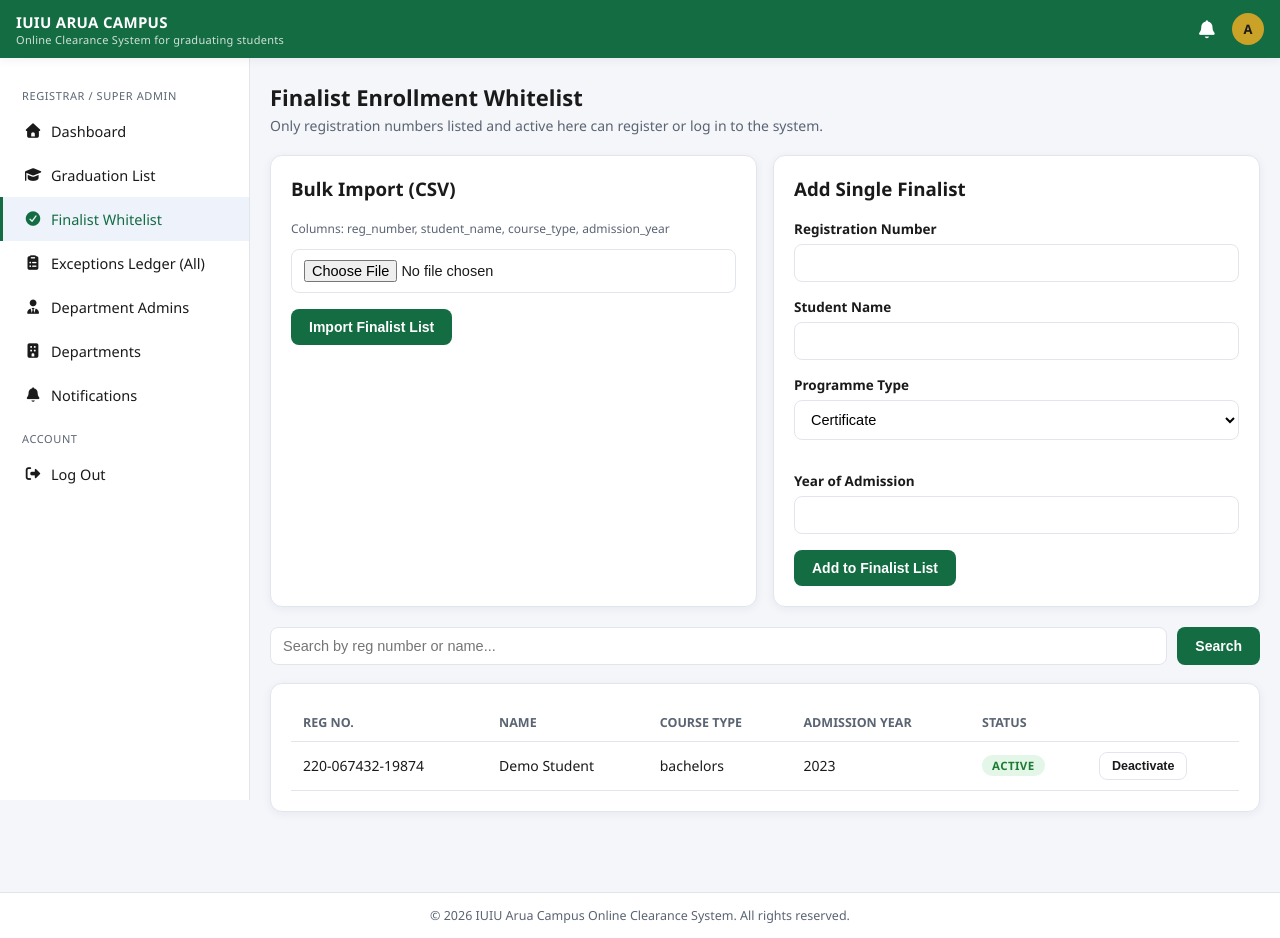
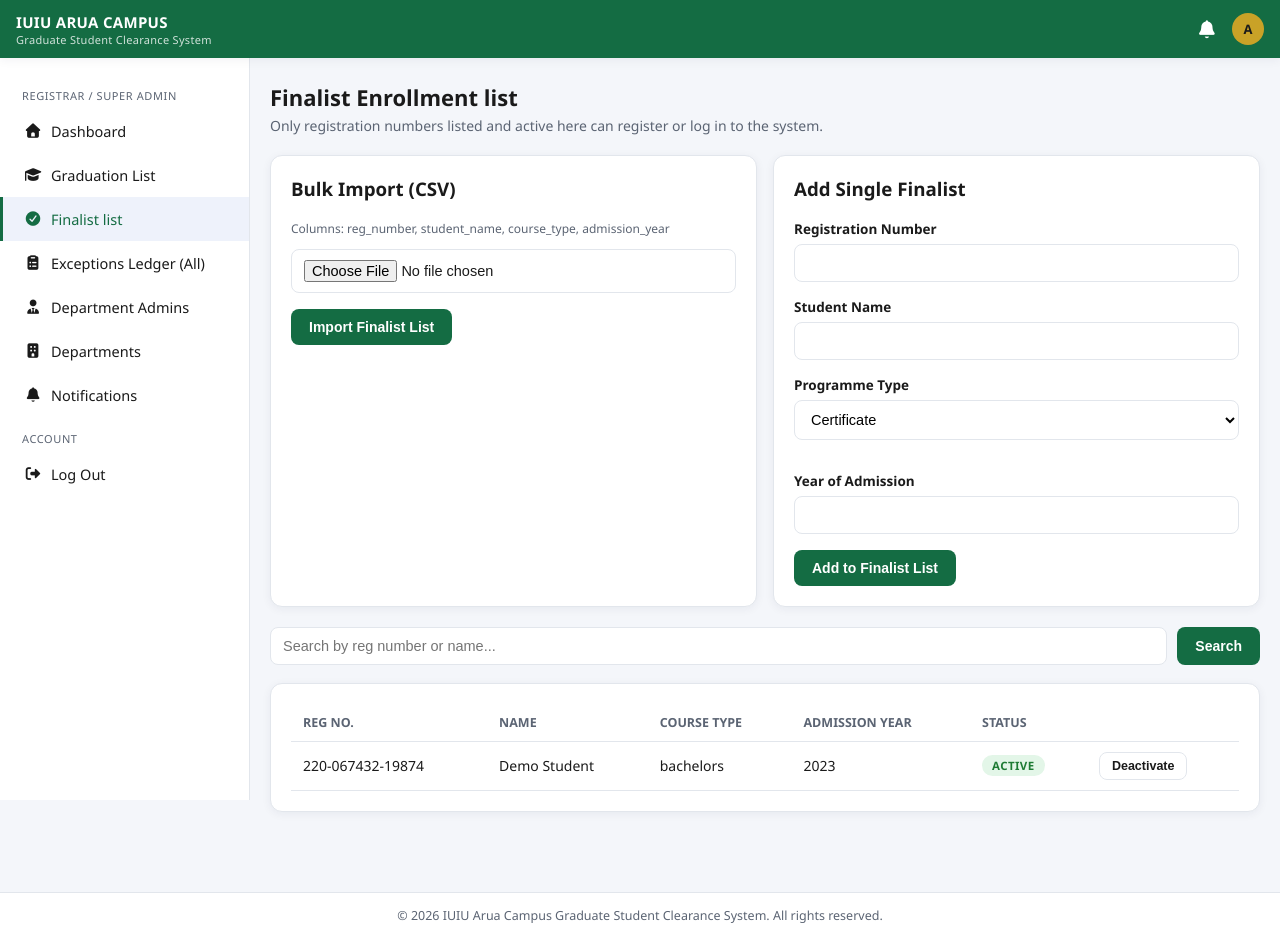
Before and after one commit to Ibrahim-19/iuiu-clearance-system, a Flask app: page /registrar/finalists in a window 1280 px wide. Run offline with Flask 3, Linux system fonts and the light colour scheme; a user stored in the database is signed in; data comes from the database, SQL or seed files in the repository; data that the repository does not hold is empty; some libraries are stand-ins or nearby versions.

Commit message:
adding few changes

```diff
--- a/app/certificate.py
+++ b/app/certificate.py
@@ -71,7 +71,7 @@ def generate_certificate_pdf_bytes(student, clearance_request, departments_statu
     # Title
     c.setFillColor(TEXT_DARK)
     c.setFont("Helvetica-Bold", 20)
-    c.drawCentredString(width / 2, height - 68 * mm, "CERTIFICATE OF CLEARANCE")
+    c.drawCentredString(width / 2, height - 68 * mm, "GRADUATION CLEARANCE FORM")
 
     # Body text
     c.setFont("Helvetica", 12)
--- a/app/student/routes.py
+++ b/app/student/routes.py
@@ -94,7 +94,7 @@ def clearance_item(item_id):
 
         notify_department_admins(
             item.department_id,
-            f"New pending clearance folder waiting for audit from student {current_user.reg_number}.",
+            f"New pending clearance request waiting for audit from student {current_user.reg_number}.",
             link=url_for("admin.queue"),
         )
         flash(f"Submitted to {item.department.name} for review.", "success")
--- a/app/templates/base.html
+++ b/app/templates/base.html
@@ -16,7 +16,7 @@
       <button class="hamburger" id="hamburger" aria-label="Menu">
         <span></span><span></span><span></span>
       </button>
-      <a href="{{ url_for('main.index') }}" class="brand">IUIU ARUA CAMPUS<small>Online Clearance System for graduating students</small></a>
+      <a href="{{ url_for('main.index') }}" class="brand">IUIU ARUA CAMPUS<small>Graduate Student Clearance System</small></a>
     </div>
     <div class="topbar-right">
       {% if current_user_obj.is_authenticated %}
@@ -44,7 +44,7 @@
       {% elif current_user_obj.is_admin %}
         <div class="section-label">{{ current_user_obj.department.name }}</div>
         <a href="{{ url_for('admin.dashboard') }}" class="{{ 'active' if request.endpoint == 'admin.dashboard' }}"><i class="fa-solid fa-house"></i> Dashboard</a>
-        <a href="{{ url_for('admin.queue') }}" class="{{ 'active' if request.endpoint == 'admin.queue' }}"><i class="fa-solid fa-clipboard-list"></i> Review Queue</a>
+        <a href="{{ url_for('admin.queue') }}" class="{{ 'active' if request.endpoint == 'admin.queue' }}"><i class="fa-solid fa-clipboard-list"></i> Review Requests</a>
         <a href="{{ url_for('admin.debts') }}" class="{{ 'active' if request.endpoint == 'admin.debts' }}"><i class="fa-solid fa-clipboard-list"></i> Exceptions Ledger</a>
         <a href="{{ url_for('main.notifications') }}" class="{{ 'active' if request.endpoint == 'main.notifications' }}"><i class="fa-solid fa-bell"></i> Notifications</a>
         <div class="section-label">Account</div>
@@ -53,7 +53,7 @@
         <div class="section-label">Registrar / Super Admin</div>
         <a href="{{ url_for('registrar.dashboard') }}" class="{{ 'active' if request.endpoint == 'registrar.dashboard' }}"><i class="fa-solid fa-house"></i> Dashboard</a>
         <a href="{{ url_for('registrar.students') }}" class="{{ 'active' if request.endpoint in ['registrar.students','registrar.student_detail'] }}"><i class="fa-solid fa-graduation-cap"></i> Graduation List</a>
-        <a href="{{ url_for('registrar.finalists') }}" class="{{ 'active' if request.endpoint == 'registrar.finalists' }}"><i class="fa-solid fa-circle-check"></i> Finalist Whitelist</a>
+        <a href="{{ url_for('registrar.finalists') }}" class="{{ 'active' if request.endpoint == 'registrar.finalists' }}"><i class="fa-solid fa-circle-check"></i> Finalist list</a>
         <a href="{{ url_for('registrar.debts_overview') }}" class="{{ 'active' if request.endpoint == 'registrar.debts_overview' }}"><i class="fa-solid fa-clipboard-list"></i> Exceptions Ledger (All)</a>
         <a href="{{ url_for('registrar.staff') }}" class="{{ 'active' if request.endpoint == 'registrar.staff' }}"><i class="fa-solid fa-user-tie"></i> Department Admins</a>
         <a href="{{ url_for('registrar.departments') }}" class="{{ 'active' if request.endpoint == 'registrar.departments' }}"><i class="fa-solid fa-building"></i> Departments</a>
@@ -78,7 +78,7 @@
   </div>
 
   <footer class="site-footer">
-    &copy; {{ current_year }} IUIU Arua Campus Online Clearance System. All rights reserved.
+    &copy; {{ current_year }} IUIU Arua Campus Graduate Student Clearance System. All rights reserved.
   </footer>
 
   <script src="{{ url_for('static', filename='js/main.js') }}"></script>
--- a/app/templates/registrar/finalists.html
+++ b/app/templates/registrar/finalists.html
@@ -2,7 +2,7 @@
 {% block title %}Finalist Whitelist{% endblock %}
 {% block content %}
 <div class="page-header">
-  <h1>Finalist Enrollment Whitelist</h1>
+  <h1>Finalist Enrollment list</h1>
   <p>Only registration numbers listed and active here can register or log in to the system.</p>
 </div>
 
--- a/config.py
+++ b/config.py
@@ -117,4 +117,4 @@ class Config:
         },
     }
 
-    SITE_NAME = "IUIU Arua Campus Online Clearance System for graduating students"
+    SITE_NAME = "IUIU Arua Campus Graduate Student Clearance System"
```
